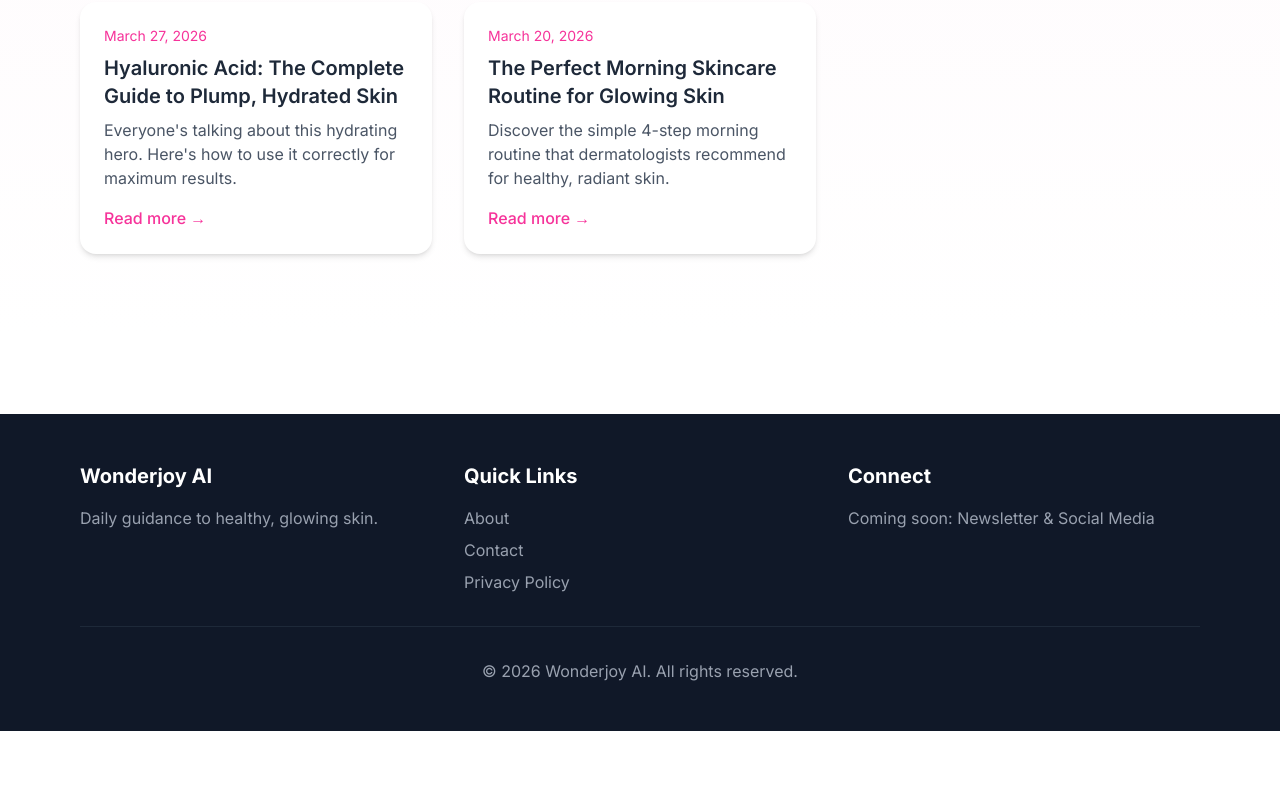
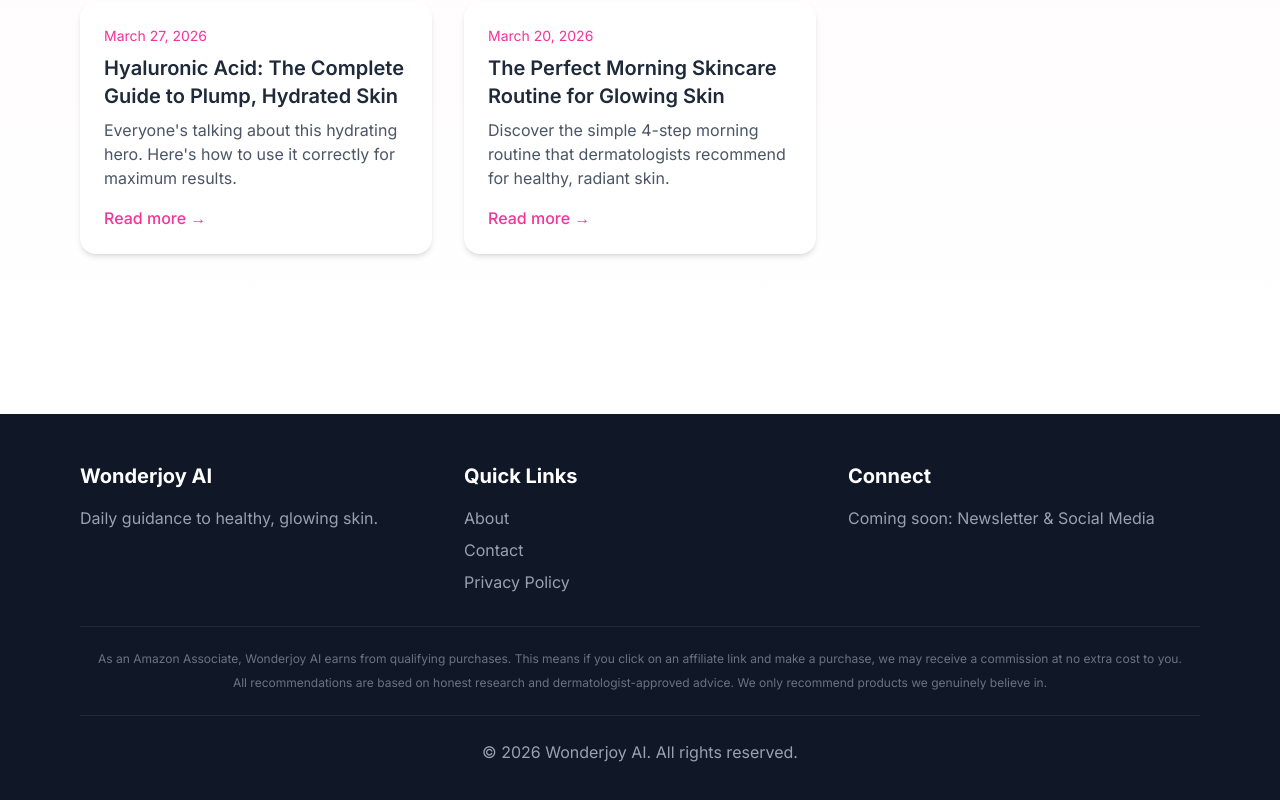
Before and after one commit to IsaacKoome/wonderjoy-blog, a Next.js app: page / in a window 1280 px wide. Shown: the part 1306-2106 px from the top of the page. Before the commit the page ends 2037 px from the top, so only its background shows below. Built offline with nearby package versions, Linux system fonts and the light colour scheme.

Commit message:
I added the affiliate disclosure

```diff
--- a/app/layout.tsx
+++ b/app/layout.tsx
@@ -56,7 +56,23 @@ export default function RootLayout({
                 <p className="text-gray-400">Coming soon: Newsletter & Social Media</p>
               </div>
             </div>
-    <div className="border-t border-gray-800 mt-8 pt-8 text-center text-gray-400">
+
+            {/* Amazon Affiliate Disclosure */}
+            <div className="border-t border-gray-800 mt-8 pt-6">
+              <div className="text-xs text-gray-500 text-center space-y-2">
+                <p>
+                  As an Amazon Associate, Wonderjoy AI earns from qualifying purchases.
+                  This means if you click on an affiliate link and make a purchase,
+                  we may receive a commission at no extra cost to you.
+                </p>
+                <p>
+                  All recommendations are based on honest research and dermatologist-approved advice.
+                  We only recommend products we genuinely believe in.
+                </p>
+              </div>
+            </div>
+
+            <div className="border-t border-gray-800 mt-6 pt-6 text-center text-gray-400">
               <p>&copy; 2026 Wonderjoy AI. All rights reserved.</p>
             </div>
           </div>
```
Lines whose indentation alone changed are shown as unchanged.
